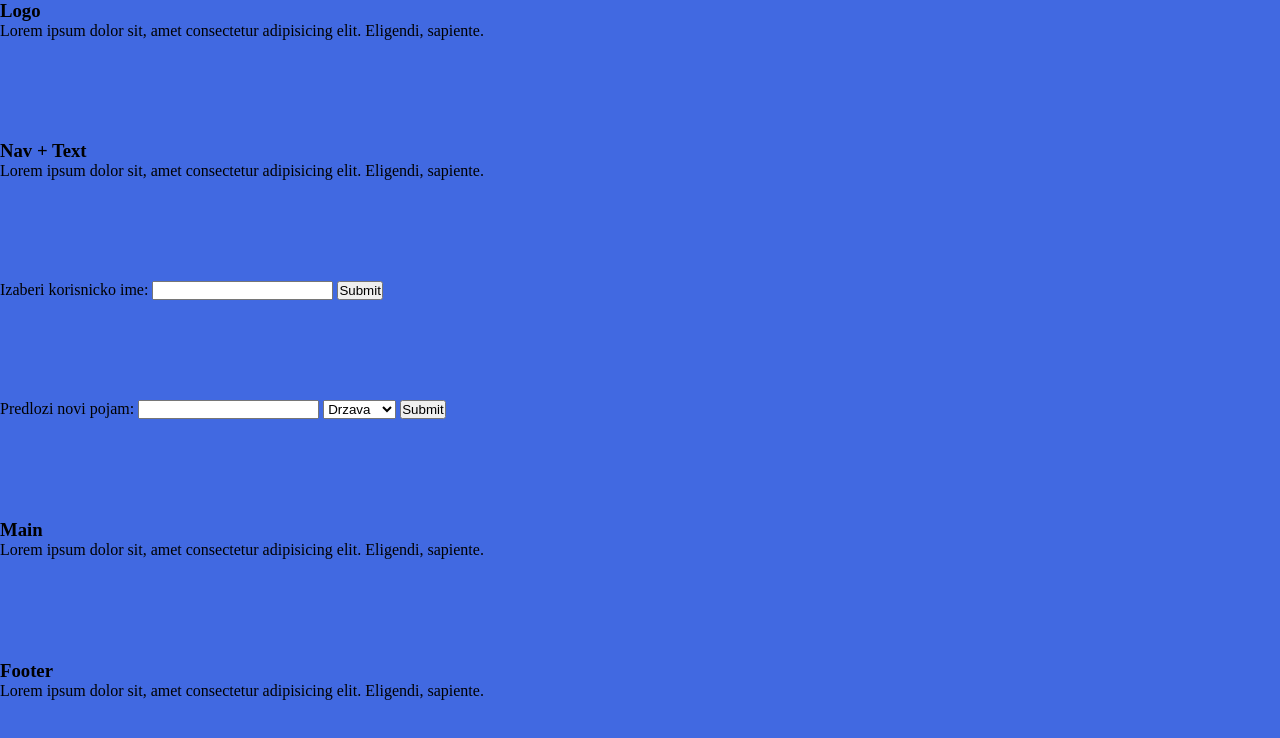
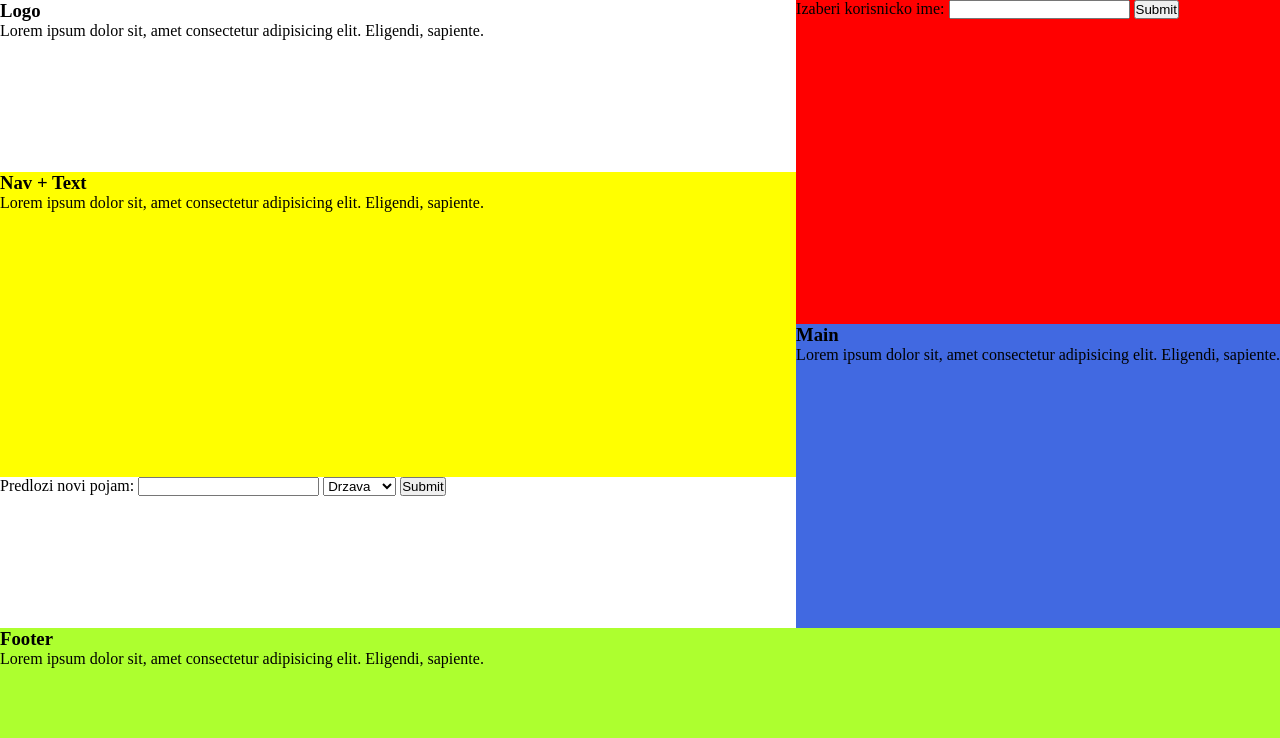
Before and after one commit to JoRan29/zanimljivaGeografija, a plain HTML site: page index.html in a window 1280 px wide. Drawn offline with Linux system fonts and the light colour scheme.

Commit message:
scss grid

```diff
--- a/app.js
+++ b/app.js
@@ -5,5 +5,5 @@ let formPredlog = document.querySelector("#formPredlog");
 console.log(formKorisnik, formPredlog);
 // Klasa
 class Geografija {
-    constructor(kor, kat, poj, slo, vreme);
+  constructor(kor, kat, poj, slo, vreme) {}
 }
--- a/index.html
+++ b/index.html
@@ -8,28 +8,29 @@
   </head>
   <body>
     <div class="container">
+      <div class="logo">
         <div class="box">
           <div class="content">
             <h3>Logo</h3>
             <p>
-            Lorem ipsum dolor sit, amet consectetur adipisicing elit. Eligendi,
-            sapiente.
+              Lorem ipsum dolor sit, amet consectetur adipisicing elit.
+              Eligendi, sapiente.
             </p>
           </div>
         </div>
       </div>
-    <div class="container">
+      <div class="nav">
         <div class="box">
           <div class="content">
             <h3>Nav + Text</h3>
             <p>
-            Lorem ipsum dolor sit, amet consectetur adipisicing elit. Eligendi,
-            sapiente.
+              Lorem ipsum dolor sit, amet consectetur adipisicing elit.
+              Eligendi, sapiente.
             </p>
           </div>
         </div>
       </div>
-    <div class="container">
+      <div class="login">
         <div class="box">
           <div class="content">
             <!-- Forma - Korisnicko ime -->
@@ -41,7 +42,7 @@
           </div>
         </div>
       </div>
-    <div class="container">
+      <div class="predlog">
         <div class="box">
           <div class="content">
             <!-- Forma - Predlog (Novi pojam) -->
@@ -58,28 +59,30 @@
           </div>
         </div>
       </div>
-    <div class="container">
+      <div class="main">
         <div class="box">
           <div class="content">
             <h3>Main</h3>
             <p>
-            Lorem ipsum dolor sit, amet consectetur adipisicing elit. Eligendi,
-            sapiente.
+              Lorem ipsum dolor sit, amet consectetur adipisicing elit.
+              Eligendi, sapiente.
             </p>
           </div>
         </div>
       </div>
-    <div class="container">
+      <div class="foo">
         <div class="box">
           <div class="content">
             <h3>Footer</h3>
             <p>
-            Lorem ipsum dolor sit, amet consectetur adipisicing elit. Eligendi,
-            sapiente.
+              Lorem ipsum dolor sit, amet consectetur adipisicing elit.
+              Eligendi, sapiente.
             </p>
           </div>
         </div>
       </div>
+    </div>
+
     <script src="app.js"></script>
   </body>
 </html>
--- a/style/style.scss
+++ b/style/style.scss
@@ -9,3 +9,45 @@ body {
   background-color: royalblue;
   min-height: 100vh;
 }
+
+.logo {
+  grid-area: logo;
+  background-color: white;
+}
+
+.login {
+  grid-area: login;
+  background-color: red;
+}
+
+.nav {
+  grid-area: nav;
+  background-color: yellow;
+}
+
+.main {
+  grid-area: main;
+  background-color: royalblue;
+}
+
+.predlog {
+  grid-area: predlog;
+  background-color: white;
+}
+
+.foo {
+  grid-area: foo;
+  background-color: greenyellow;
+}
+
+.container {
+  display: grid;
+  grid-template-columns: 3fr 2fr auto auto;
+  grid-template-rows: auto;
+  grid-template-areas:
+    "logo logo login login"
+    "nav nav login login"
+    "nav nav main main"
+    "predlog predlog main main"
+    "foo foo foo foo";
+}
```
Also changed, not shown: style/style.css, 1 other file. Lines whose indentation alone changed are shown as unchanged.
